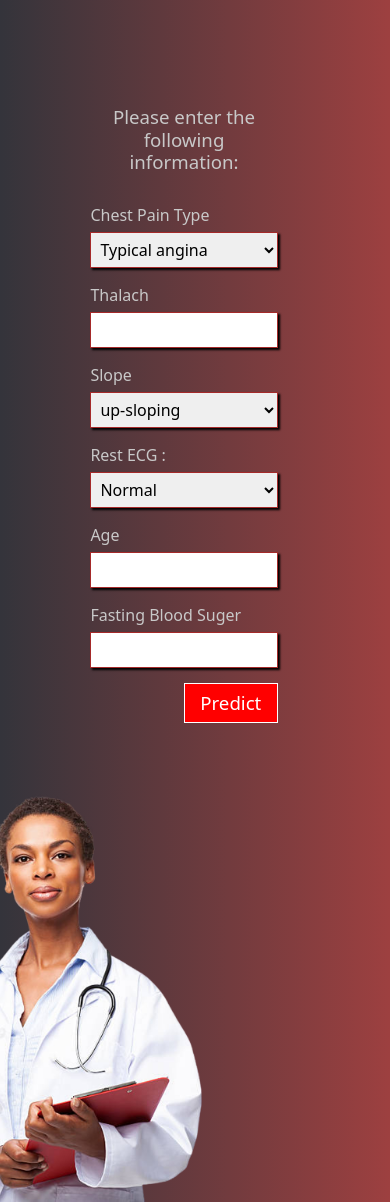
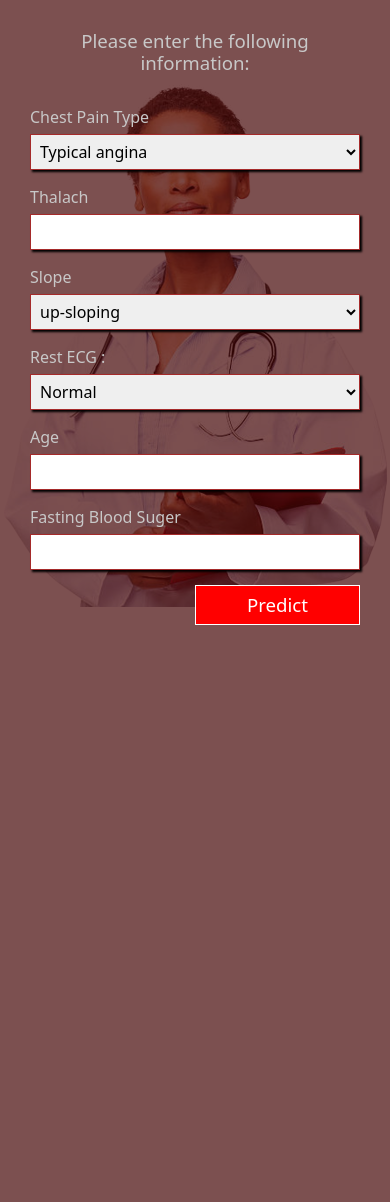
Before and after one commit to Abdul4code/heart_disease_prediction, a Django app: page /predict/ in a window 390 px wide. After the commit the page ends 625 px from the top, so only its background shows below. Run offline with Django 3.2, Linux system fonts and the light colour scheme; some libraries are stand-ins or nearby versions; some web fonts are replaced.

Commit message:
Added Mobile compatibility

```diff
--- a/static/css/predict.css
+++ b/static/css/predict.css
@@ -77,3 +77,83 @@ button:hover{
     color: green;
     font-size: 20pt;
 }
+
+@media(max-width: 760px){
+    body{
+        min-height: 100%;
+        overflow:visible;
+    }
+
+    .img-cont{
+        width: 100%;
+        margin-left: 0px
+    }
+
+    .img-cont img{
+        width: 100%;
+        position: absolute;
+        top: 10px;
+    }
+
+    .right-cont{
+        margin-top: 0px;
+        margin-left: 0px;
+        z-index: 1000;
+    }
+
+    .text-cont{
+        width: 100%;
+        float: right;
+        margin-top: 0px;
+    }
+
+    form{
+        padding: 0% 30px;
+        color: rgb(200, 200, 200);
+        font-size: 12pt;
+        background-color: rgba(69, 6, 6, 0.7);
+        position: absolute;
+        top: 0px;
+        bottom: 0px;
+    }
+
+    h2{
+        font-size: 14pt;
+        text-align: center;
+        margin: 30px 0px;
+    }
+
+    label{
+        display: block;
+        margin-bottom: 5px;
+    }
+
+    input, select{
+        width: 100%;
+        padding: 5px;
+        margin-bottom: 15px;
+        border: 1px solid brown;
+        box-shadow: 2px 2px 2px black;
+    }
+
+    button {
+        background-color: red;
+        color: white;
+        width: 50%;
+        padding: 5px;
+        float: right;
+        border: 1px solid white;
+        font-size: 14pt;
+    }
+
+    button:hover{
+        background-color: white;
+        color: red;
+        border: 1px solid white;
+    }
+
+    .pass {
+        color: green;
+        font-size: 20pt;
+    }
+}
```
Also changed, not shown: requirements.txt (added, +13 -0 lines), static/css/index.css (+45 -0 lines), static/css/result.css (+52 -0 lines).
